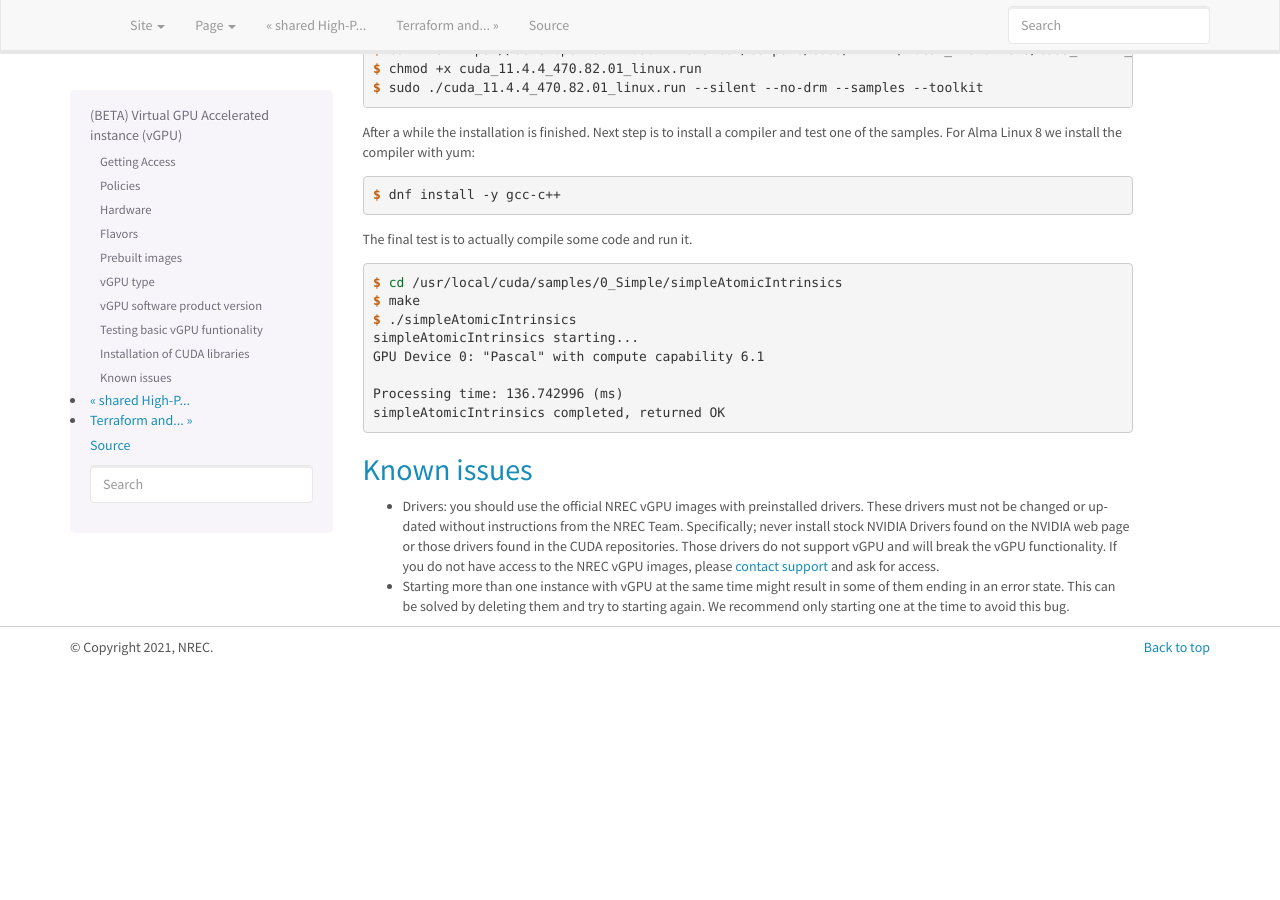
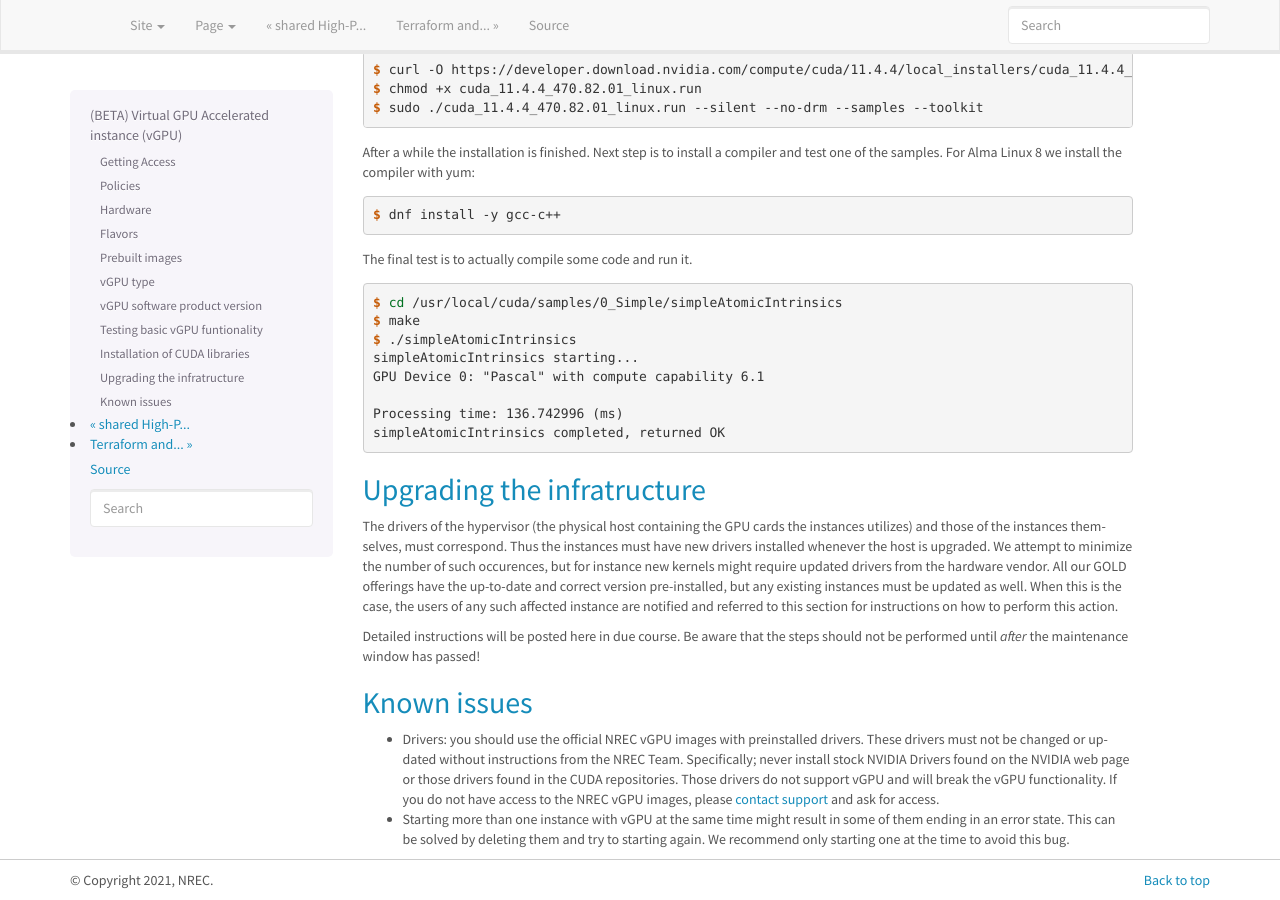
Before and after one commit to norcams/docs-enduser, a Sphinx documentation site: the page built from docs/vgpu.rst, in a window 1280 px wide and 900 px high, scrolled down 2722 px. Built offline with Sphinx 7.4.7, drawn with Linux system fonts in a browser that asks for light colours; before the commit the page ends 3389 px from its top, so only the background shows below that; some of the changed text lies outside the part shown.

Commit message:
Start section on updating instance drivers

```diff
--- a/docs/vgpu.rst
+++ b/docs/vgpu.rst
@@ -195,6 +195,23 @@ The final test is to actually compile some code and run it.
   simpleAtomicIntrinsics completed, returned OK
 
 
+Upgrading the infratructure
+---------------------------
+
+The drivers of the hypervisor (the physical host containing the GPU cards the
+instances utilizes) and those of the instances themselves, must correspond. Thus
+the instances must have new drivers installed whenever the host is upgraded. We
+attempt to minimize the number of such occurences, but for instance new kernels
+might require updated drivers from the hardware vendor. All our GOLD offerings
+have the up-to-date and correct version pre-installed, but any existing
+instances must be updated as well. When this is the case, the users of any such
+affected instance are notified and referred to this section for instructions on
+how to perform this action.
+
+Detailed instructions will be posted here in due course. Be aware that the steps
+should not be performed until  *after* the maintenance window has passed!
+
+
 Known issues
 ------------
 
```
